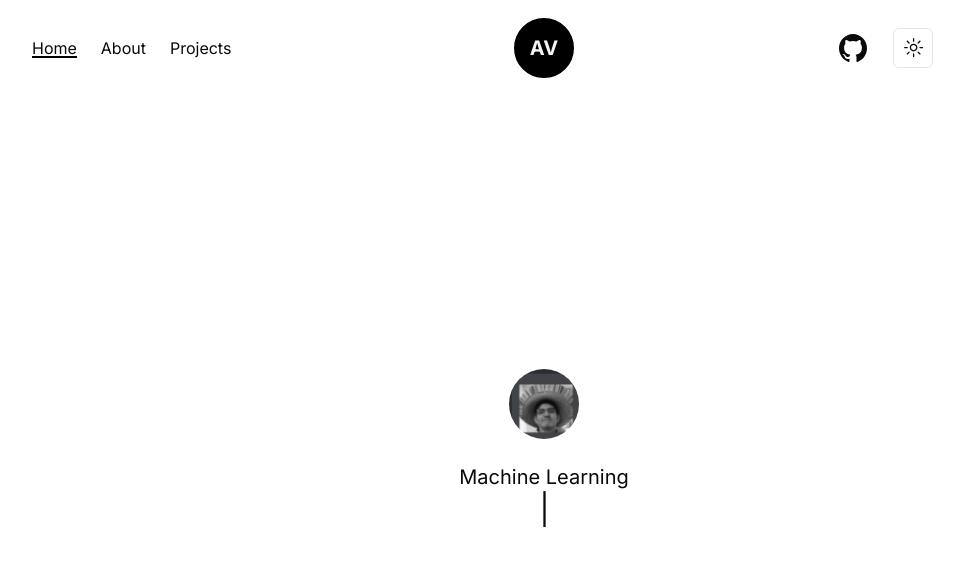
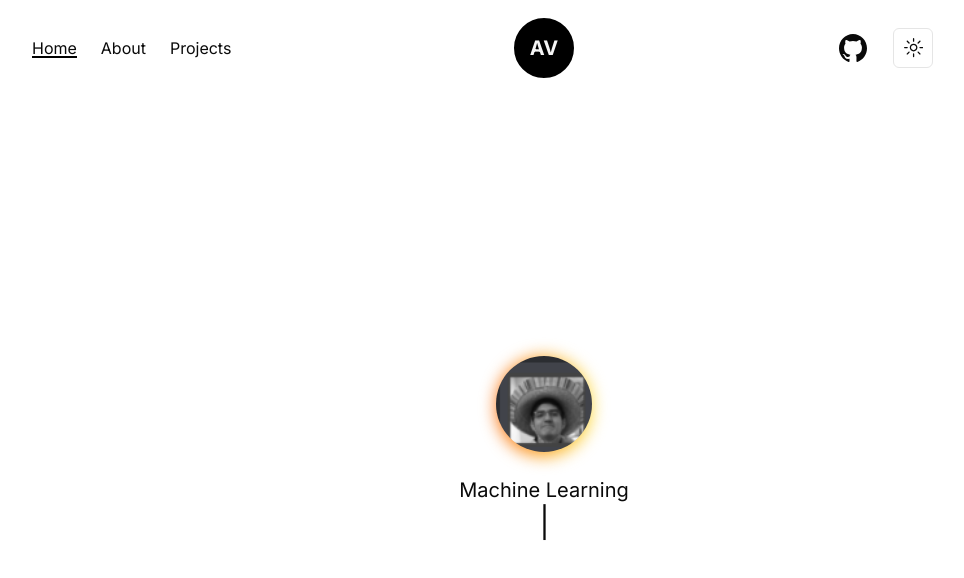
Before and after one commit to Jell13/andrew-valdivia-portfolio, a Next.js app: page / in a window 1280 px wide. Shown: the top 578 px of the page, without its empty margins (96-1060 px from the left). Built offline with nearby package versions, Linux system fonts and the light colour scheme.

Commit message:
added glow effect with the profile picture

```diff
--- a/app/page.jsx
+++ b/app/page.jsx
@@ -11,7 +11,10 @@ export default function Home() {
       <div className="w-full h-full ">
         <div className="w-full h-full flex flex-col justify-center items-center text-3xl">
 
-          <Image src='/hero.jpg' width={70} height={70} className="rounded-full"/>
+          <div className=" w-24 h-24 flex justify-center items-center relative rounded-full">
+            <div className="inset-0 opacity-100 absolute w-[100%] h-[105%] bg-gradient-to-r dark:from-blue-500 dark:to-purple-600 from-orange-500 to-yellow-300 rounded-full blur"></div>
+            <Image src='/hero.jpg' width={70} height={70} className="rounded-full w-full relative hover:opacity-75 duration-200"/>
+          </div>
           <h1 className="text-xl mt-6">Machine Learning</h1>
           <Typewriter
             className='mt-2'
```
